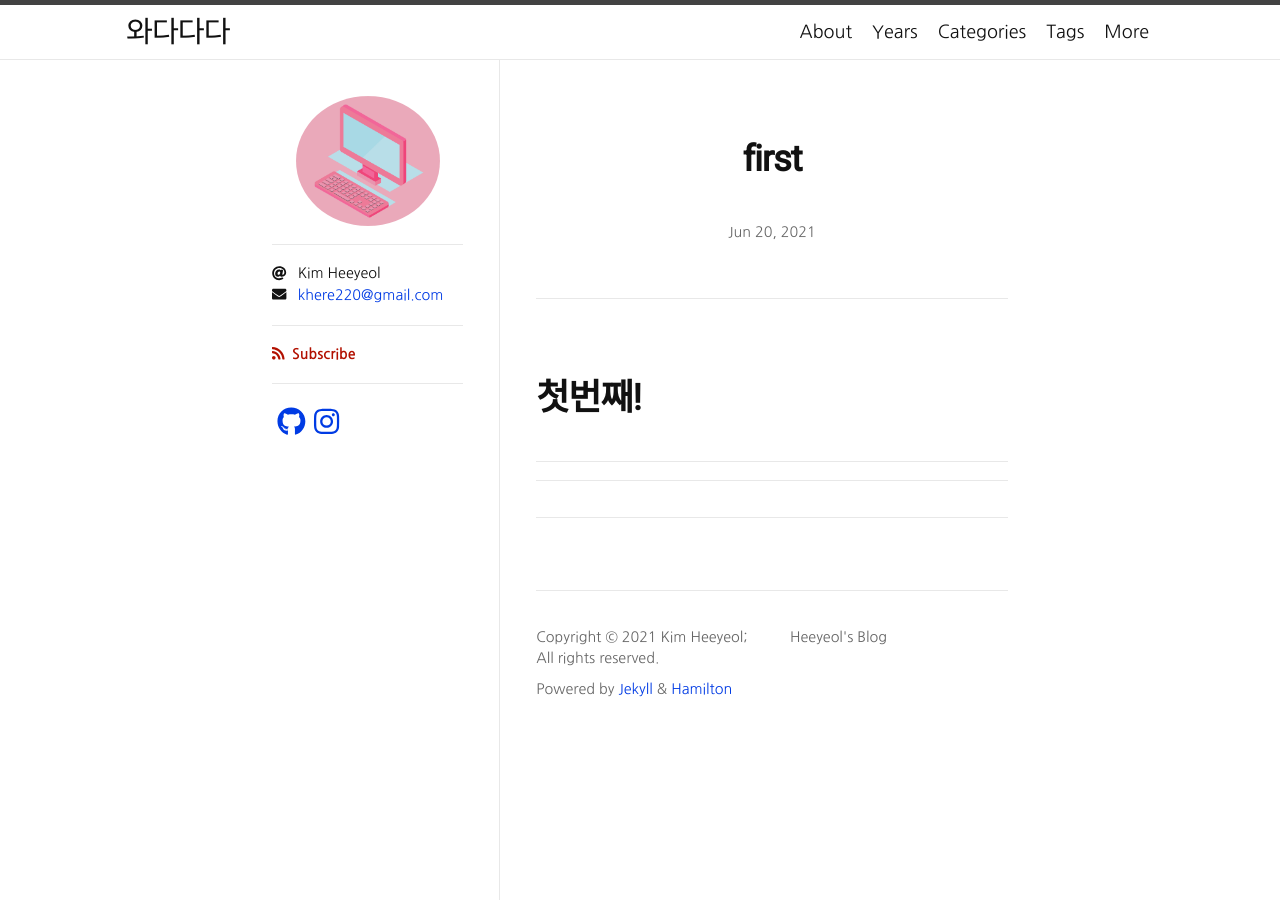
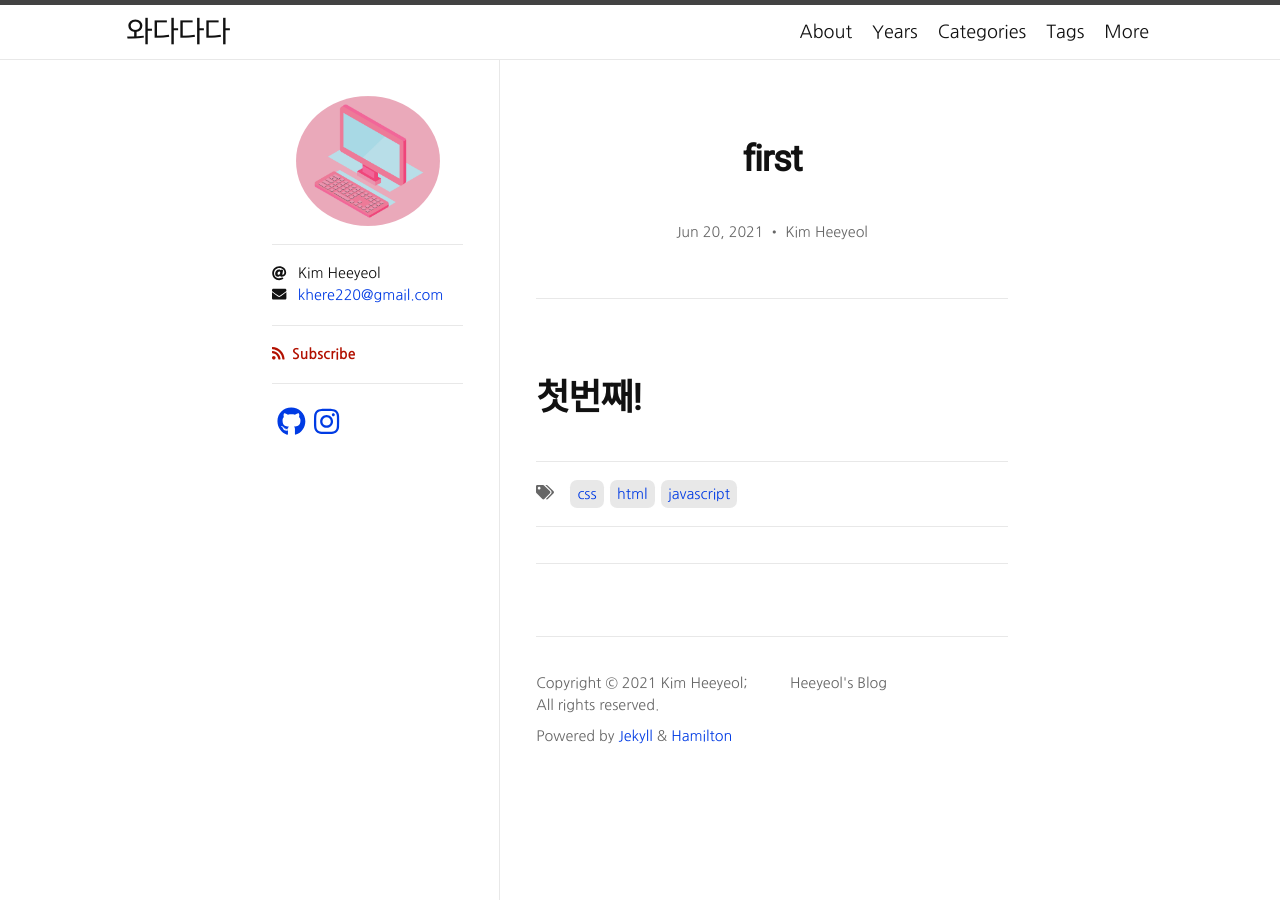
Before and after one commit to zivong/jekyll-theme-hamilton, a Jekyll site: the page built from _posts/2021-06-20-First.md, in a window 1280 px wide. Built offline with Jekyll 4.4.1, drawn with Linux system fonts in a browser that asks for light colours; nearby versions of some CDN libraries; some web fonts are replaced; our own code applies the rules of GitHub Pages for plain Markdown files.

Commit message:
Update 2021-06-20-First.md

```diff
--- a/_posts/2021-06-20-First.md
+++ b/_posts/2021-06-20-First.md
@@ -1,7 +1,7 @@
 ---
 title: "first"
-Author: "Kim Heeyeol"
-Tag: [HTML, CSS, JavaScript]
+author: "Kim Heeyeol"
+tag: [HTML, CSS, JavaScript]
 ---
 
 # 첫번째!
```
